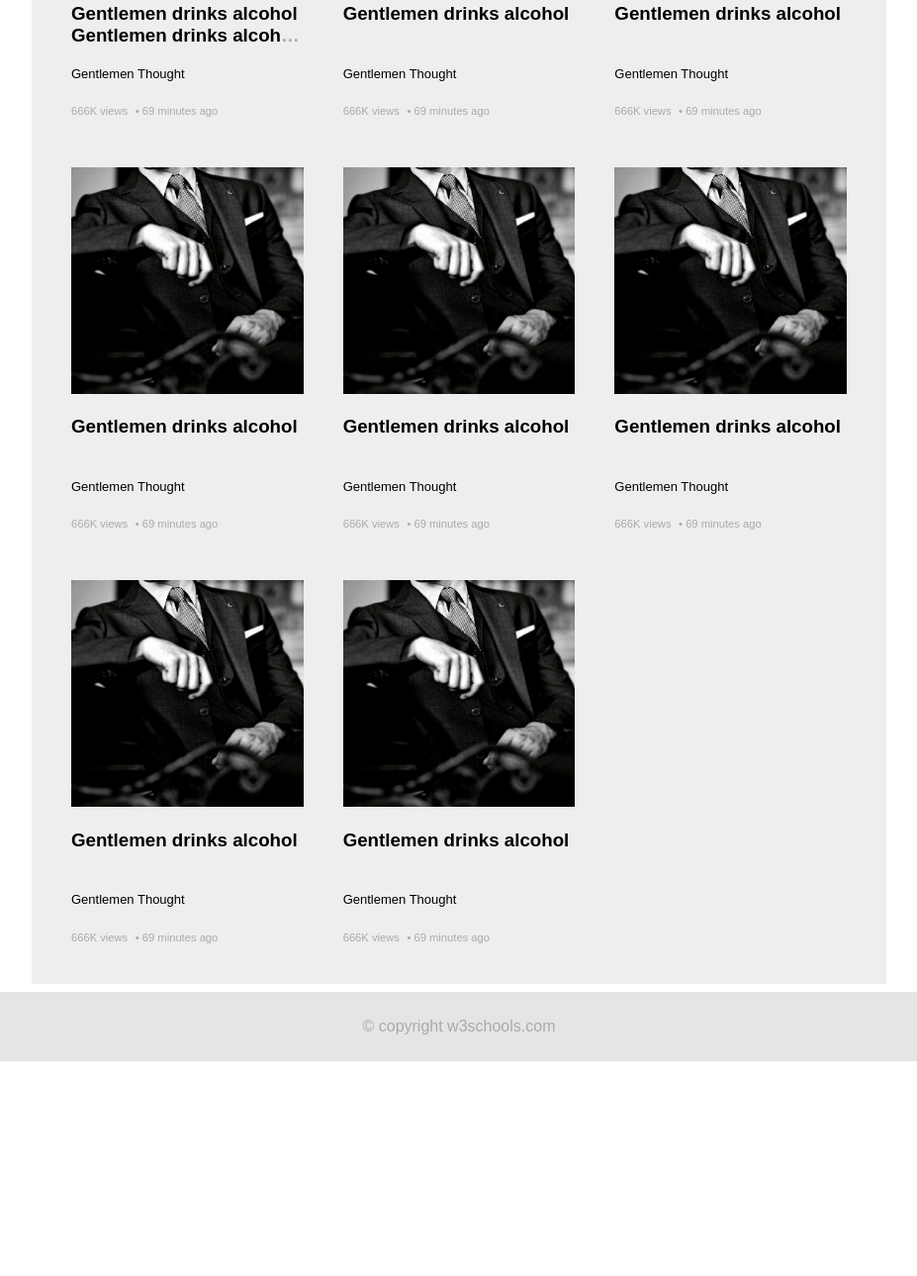
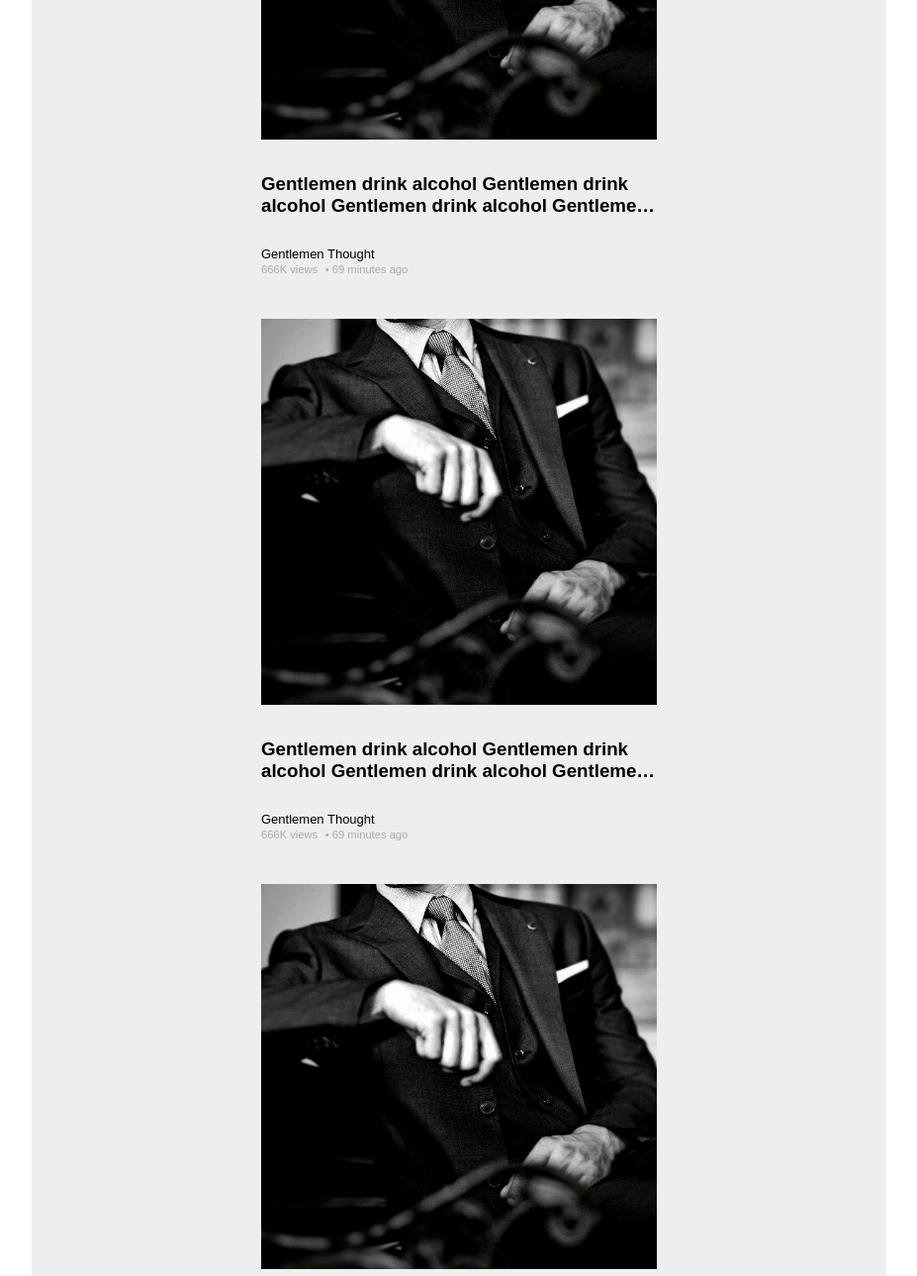
Before and after one commit to rockerinnight/ncc-htmlcss, a plain HTML site: page index.html in a window 1280 px wide. Shown: the part 374-1663 px from the top of the page at 99% size, without its empty margins (176-1103 px from the left). Before the commit the page ends 1454 px from the top, so only its background shows below. Drawn offline with Linux system fonts and the light colour scheme.

Commit message:
update sua loi giao dien

```diff
--- a/bt1.css
+++ b/bt1.css
@@ -70,13 +70,11 @@
 }
 
 .time, .views {
-    display: inline-block;
     font-size: 0.7em;
 }
 
 .video-thumbnail img {
-    width: 100%;
-    height: auto;
+    max-width: 400px;
 }
 
 .card a {
@@ -86,40 +84,46 @@
 
 .video-title {
     font-weight: bolder;
+    padding: 30px 0;
+}
+
+.channel-name a, .video-title h3 a {
+    display: -webkit-box;
+    -webkit-box-orient: vertical;
+    -webkit-line-clamp: 2;
+    overflow: hidden;
+    text-overflow: ellipsis;
+}
+
+.views, .time {
+    display: -webkit-inline-box;
+    -webkit-box-orient: vertical;
+    -webkit-line-clamp: 1;
+    overflow: hidden;
+    text-overflow: ellipsis;
+}
+
+.video-title h3 {
+    margin: 0;
 }
 
 .channel-name {
     font-size: small;
 }
 
-.video-title h3 {
-    overflow: hidden;
-    text-overflow: ellipsis;
-    height: 45px;
-    display: -webkit-box;
-    -webkit-box-orient: vertical;
-    -webkit-line-clamp: 2;
+.card-content {
+    width: 400px;
 }
 
 #mid-content {
-    display: grid;
-    grid-template-columns: auto auto auto auto;
+    display: flex;
+    flex-wrap: wrap;
+    justify-content: center;
+    flex-direction: row;
     margin-top: 8px;
 }
 
-@media only screen and (min-width: 1200px) and (max-width: 1450px) {
-    #mid-content {
-        grid-template-columns: auto auto auto;
-    }
-}
-
-@media only screen and (min-width: 750px) and (max-width: 1200px) {
-    #mid-content {
-        grid-template-columns: auto auto;
-    }
-}
-
-@media only screen and (max-width: 750px) {
+@media only screen and (max-width: 620px) {
     #content-wrapper {
         grid-template-columns: 100%;
     }
--- a/index.html
+++ b/index.html
@@ -27,139 +27,93 @@
             <div class="column" id="mid-column">
                 <div id="mid-content">
                     <div class="card">
+                        <div class="card-content">
                             <div class="video-thumbnail">
                                 <img title="Gentlemen" alt="Gentlemen" src="IMG_7395.JPG" />
                             </div>
                             <div class="video-title">
-                            <h3><a href="#">Gentlemen drinks alcohol Gentlemen drinks alcohol Gentlemen drinks alcohol Gentlemen drinks alcohol</a></h3>
+                                <h3><a href="#">Gentlemen drink alcohol Gentlemen drink alcohol Gentlemen drink alcohol
+                                        Gentlemen drink alcohol</a></h3>
                             </div>
-                        <div class="channel-name">
-                            <p><a href="#">Gentlemen Thought</a></p>
+                            <div class="channel-name"><a href="#">Gentlemen Thought</a>
                             </div>
-                        <div class="views">
-                            <p>666K views</p>
-                        </div>
-                        <div class="time">
-                            <p>&nbsp;• 69 minutes ago</p>
+                            <span class="views">666K views</span>
+                            <span class="time">&nbsp;• 69 minutes ago</span>
                         </div>
                     </div>
                     <div class="card">
+                        <div class="card-content">
                             <div class="video-thumbnail">
                                 <img title="Gentlemen" alt="Gentlemen" src="IMG_7395.JPG" />
                             </div>
                             <div class="video-title">
-                            <h3><a href="#">Gentlemen drinks alcohol</a></h3>
+                                <h3><a href="#">Gentlemen drink alcohol Gentlemen drink alcohol Gentlemen drink alcohol
+                                        Gentlemen drink alcohol</a></h3>
                             </div>
-                        <div class="channel-name">
-                            <p><a href="#">Gentlemen Thought</a></p>
+                            <div class="channel-name"><a href="#">Gentlemen Thought</a>
                             </div>
-                        <div class="views">
-                            <p>666K views</p>
-                        </div>
-                        <div class="time">
-                            <p>&nbsp;• 69 minutes ago</p>
+                            <span class="views">666K views</span>
+                            <span class="time">&nbsp;• 69 minutes ago</span>
                         </div>
                     </div>
                     <div class="card">
+                        <div class="card-content">
                             <div class="video-thumbnail">
                                 <img title="Gentlemen" alt="Gentlemen" src="IMG_7395.JPG" />
                             </div>
                             <div class="video-title">
-                            <h3><a href="#">Gentlemen drinks alcohol</a></h3>
+                                <h3><a href="#">Gentlemen drink alcohol Gentlemen drink alcohol Gentlemen drink alcohol
+                                        Gentlemen drink alcohol</a></h3>
                             </div>
-                        <div class="channel-name">
-                            <p><a href="#">Gentlemen Thought</a></p>
+                            <div class="channel-name"><a href="#">Gentlemen Thought</a>
                             </div>
-                        <div class="views">
-                            <p>666K views</p>
-                        </div>
-                        <div class="time">
-                            <p>&nbsp;• 69 minutes ago</p>
+                            <span class="views">666K views</span>
+                            <span class="time">&nbsp;• 69 minutes ago</span>
                         </div>
                     </div>
                     <div class="card">
+                        <div class="card-content">
                             <div class="video-thumbnail">
                                 <img title="Gentlemen" alt="Gentlemen" src="IMG_7395.JPG" />
                             </div>
                             <div class="video-title">
-                            <h3><a href="#">Gentlemen drinks alcohol</a></h3>
+                                <h3><a href="#">Gentlemen drink alcohol Gentlemen drink alcohol Gentlemen drink alcohol
+                                        Gentlemen drink alcohol</a></h3>
                             </div>
-                        <div class="channel-name">
-                            <p><a href="#">Gentlemen Thought</a></p>
+                            <div class="channel-name"><a href="#">Gentlemen Thought</a>
                             </div>
-                        <div class="views">
-                            <p>666K views</p>
-                        </div>
-                        <div class="time">
-                            <p>&nbsp;• 69 minutes ago</p>
+                            <span class="views">666K views</span>
+                            <span class="time">&nbsp;• 69 minutes ago</span>
                         </div>
                     </div>
                     <div class="card">
+                        <div class="card-content">
                             <div class="video-thumbnail">
                                 <img title="Gentlemen" alt="Gentlemen" src="IMG_7395.JPG" />
                             </div>
                             <div class="video-title">
-                            <h3><a href="#">Gentlemen drinks alcohol</a></h3>
+                                <h3><a href="#">Gentlemen drink alcohol Gentlemen drink alcohol Gentlemen drink alcohol
+                                        Gentlemen drink alcohol</a></h3>
                             </div>
-                        <div class="channel-name">
-                            <p><a href="#">Gentlemen Thought</a></p>
+                            <div class="channel-name"><a href="#">Gentlemen Thought</a>
                             </div>
-                        <div class="views">
-                            <p>666K views</p>
-                        </div>
-                        <div class="time">
-                            <p>&nbsp;• 69 minutes ago</p>
+                            <span class="views">666K views</span>
+                            <span class="time">&nbsp;• 69 minutes ago</span>
                         </div>
                     </div>
                     <div class="card">
+                        <div class="card-content">
                             <div class="video-thumbnail">
                                 <img title="Gentlemen" alt="Gentlemen" src="IMG_7395.JPG" />
                             </div>
                             <div class="video-title">
-                            <h3><a href="#">Gentlemen drinks alcohol</a></h3>
+                                <h3><a href="#">Gentlemen drink alcohol Gentlemen drink alcohol Gentlemen drink alcohol
+                                        Gentlemen drink alcohol</a></h3>
                             </div>
-                        <div class="channel-name">
-                            <p><a href="#">Gentlemen Thought</a></p>
+                            <div class="channel-name"><a href="#">Gentlemen Thought</a>
                             </div>
-                        <div class="views">
-                            <p>666K views</p>
-                        </div>
-                        <div class="time">
-                            <p>&nbsp;• 69 minutes ago</p>
-                        </div>
-                    </div>
-                    <div class="card">
-                        <div class="video-thumbnail">
-                            <img title="Gentlemen" alt="Gentlemen" src="IMG_7395.JPG" />
-                        </div>
-                        <div class="video-title">
-                            <h3><a href="#">Gentlemen drinks alcohol</a></h3>
-                        </div>
-                        <div class="channel-name">
-                            <p><a href="#">Gentlemen Thought</a></p>
-                        </div>
-                        <div class="views">
-                            <p>666K views</p>
-                        </div>
-                        <div class="time">
-                            <p>&nbsp;• 69 minutes ago</p>
-                        </div>
-                    </div>
-                    <div class="card">
-                        <div class="video-thumbnail">
-                            <img title="Gentlemen" alt="Gentlemen" src="IMG_7395.JPG" />
-                        </div>
-                        <div class="video-title">
-                            <h3><a href="#">Gentlemen drinks alcohol</a></h3>
-                        </div>
-                        <div class="channel-name">
-                            <p><a href="#">Gentlemen Thought</a></p>
-                        </div>
-                        <div class="views">
-                            <p>666K views</p>
-                        </div>
-                        <div class="time">
-                            <p>&nbsp;• 69 minutes ago</p>
+                            <span class="views">666K views</span>
+                            <span class="time">&nbsp;• 69 minutes ago</span>
                         </div>
                     </div>
                 </div>
@@ -167,7 +121,7 @@
             <div class="column" id="right-column">
                 <div id="right-content">
                     <h2>About</h2>
-                    <p>Some text Some text Some text Some text Some text Some text Some text Some text.</p>
+                    <span>Some text Some text Some text Some text Some text Some text Some text Some text.</p>
                 </div>
             </div>
         </div>
```
Lines whose indentation alone changed are shown as unchanged.
